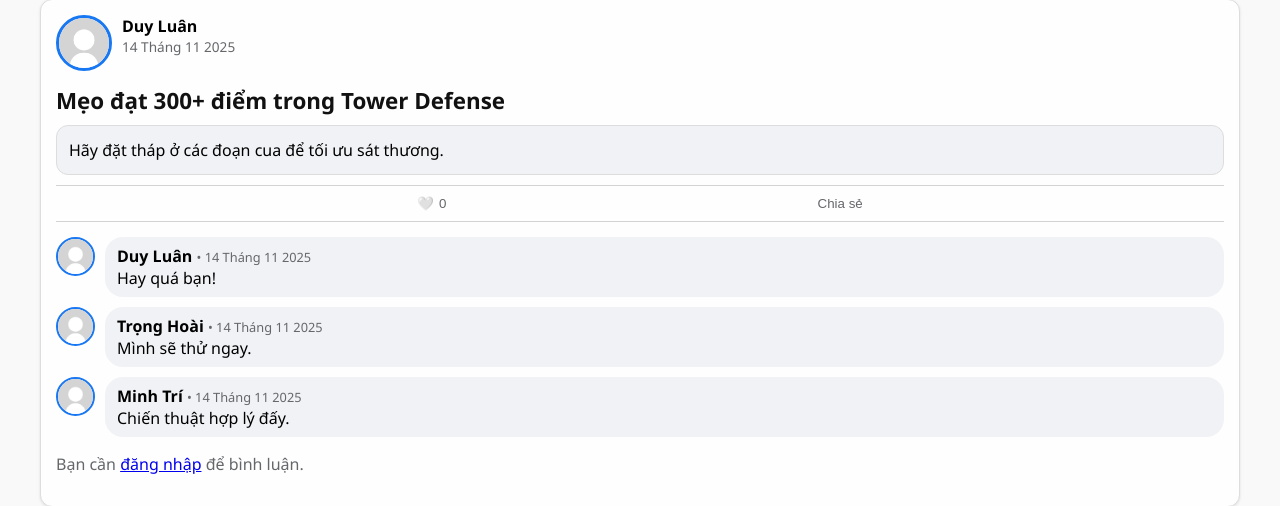
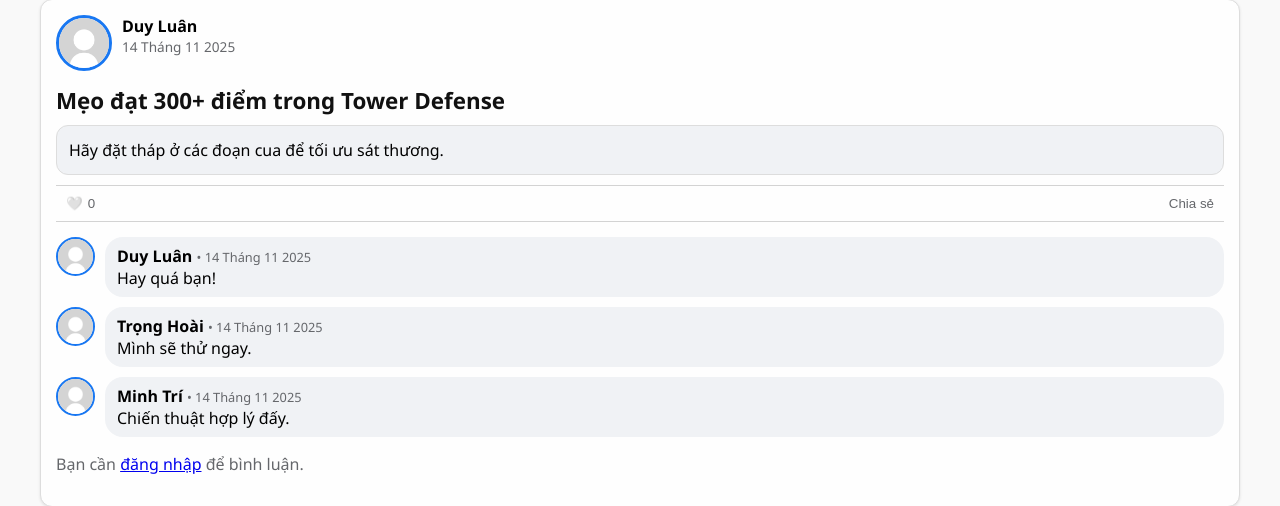
Before and after one commit to DuyLuan2107/TowerDefense, a PHP site: page /forum_view.php?id=1 in a window 1280 px wide. Shown: the part 220-726 px from the top of the page. Run offline with PHP 8.4, Linux system fonts and the light colour scheme; data comes from the database, SQL or seed files in the repository; data that the repository does not hold is empty.

Commit message:
update(forum_view): sửa css

```diff
--- a/assets/css/forum_view.css
+++ b/assets/css/forum_view.css
@@ -86,7 +86,7 @@
 /* NÚT LIKE / SHARE / EDIT */
 .fb-post-actions {
     display: flex;
-    justify-content: space-evenly;
+    justify-content: space-between;
     margin-top: 10px;
     border-top: 1px solid lightgray;
     border-bottom: 1px solid lightgray;
```
